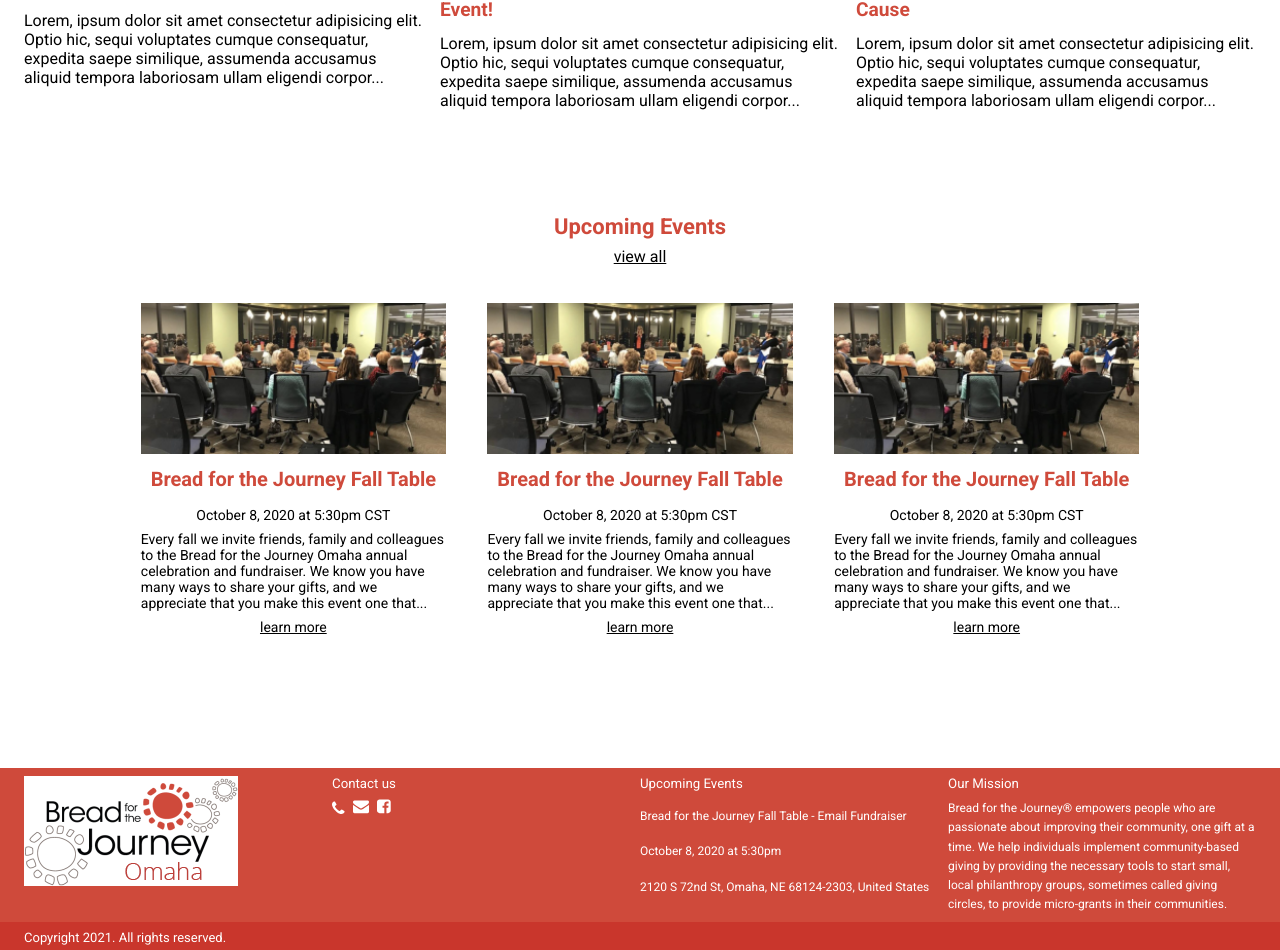
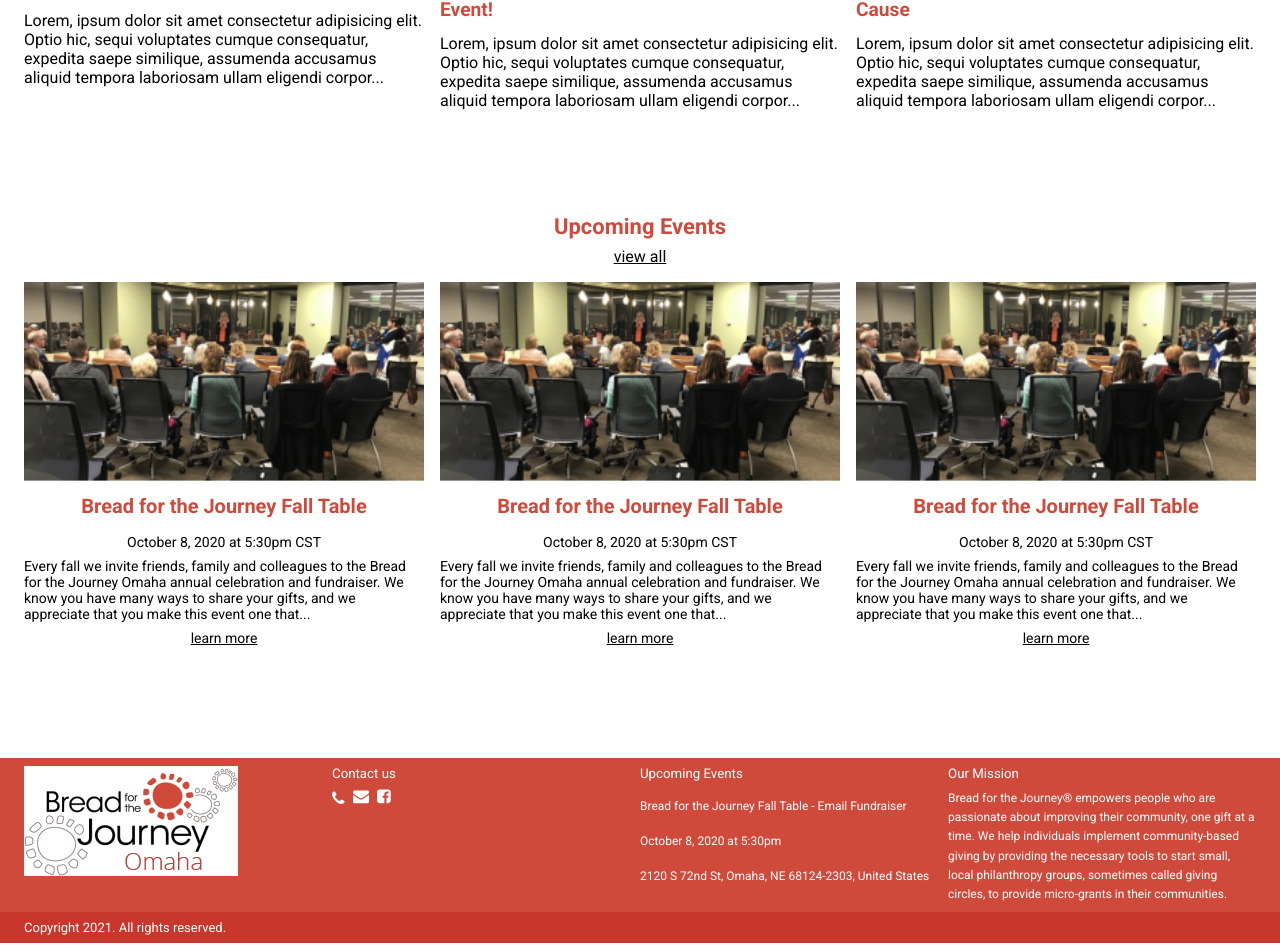
Before and after one commit to oneleif/bfjWebsite-React, a React (Create React App) app: page / in a window 1280 px wide. Shown: the part 3081-4031 px from the top of the page. Built offline with nearby package versions, Linux system fonts and the light colour scheme.

Commit message:
fixed margin issue on landing page upcoming events section

```diff
--- a/src/styles/pages/_landing-view.scss
+++ b/src/styles/pages/_landing-view.scss
@@ -155,10 +155,12 @@
     // UPCOMING EVENTS SECTION
     &-upcoming-events {
         text-align: center;
-        margin: 1rem auto 6rem auto;
+        margin-block-start: 1rem;
+        margin-block-end: 6rem;
 
         .title {
-            margin: 1rem 0;
+            margin-block-start: 1rem;
+            margin-block-end: 1rem;
 
             h4 {
                 font-weight: 700;
@@ -173,9 +175,18 @@
         }
 
         .events {
+            display: grid;
+            row-gap: 2rem;
+            column-gap: 1rem;
+
+            @include small('up') {
+                grid-template-columns: repeat(2, 1fr);
+            }
+            @include medium('up') {
+                grid-template-columns: repeat(3, 1fr);
+            }
+
             .event {
-                margin: 1.3rem;
-
                 .image {
                     img {
                         width: 100%;
@@ -205,26 +216,6 @@
                     padding: 0.5rem;
                 }
             }
-
-            @include medium('up') {
-                display: flex;
-
-                .event {
-                    width: calc(100% / 3);
-                }
-            }
-
-            @include medium('down') {
-                .event {
-                    &:nth-of-type(2),
-                    &:nth-of-type(3) {
-                        display: none;
-                    }
-                }
-            }
-        }
-        @include small('up') {
-            width: 85%;
         }
     }
 }
```
